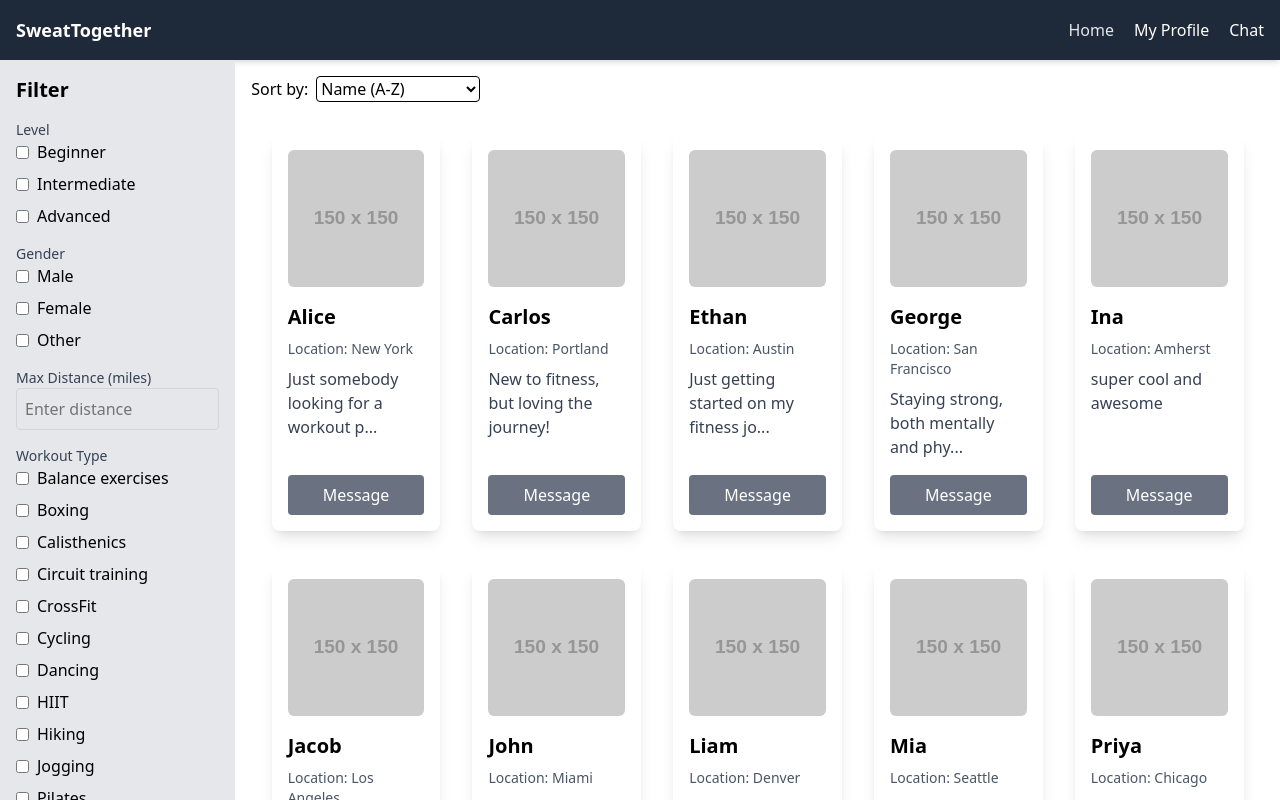
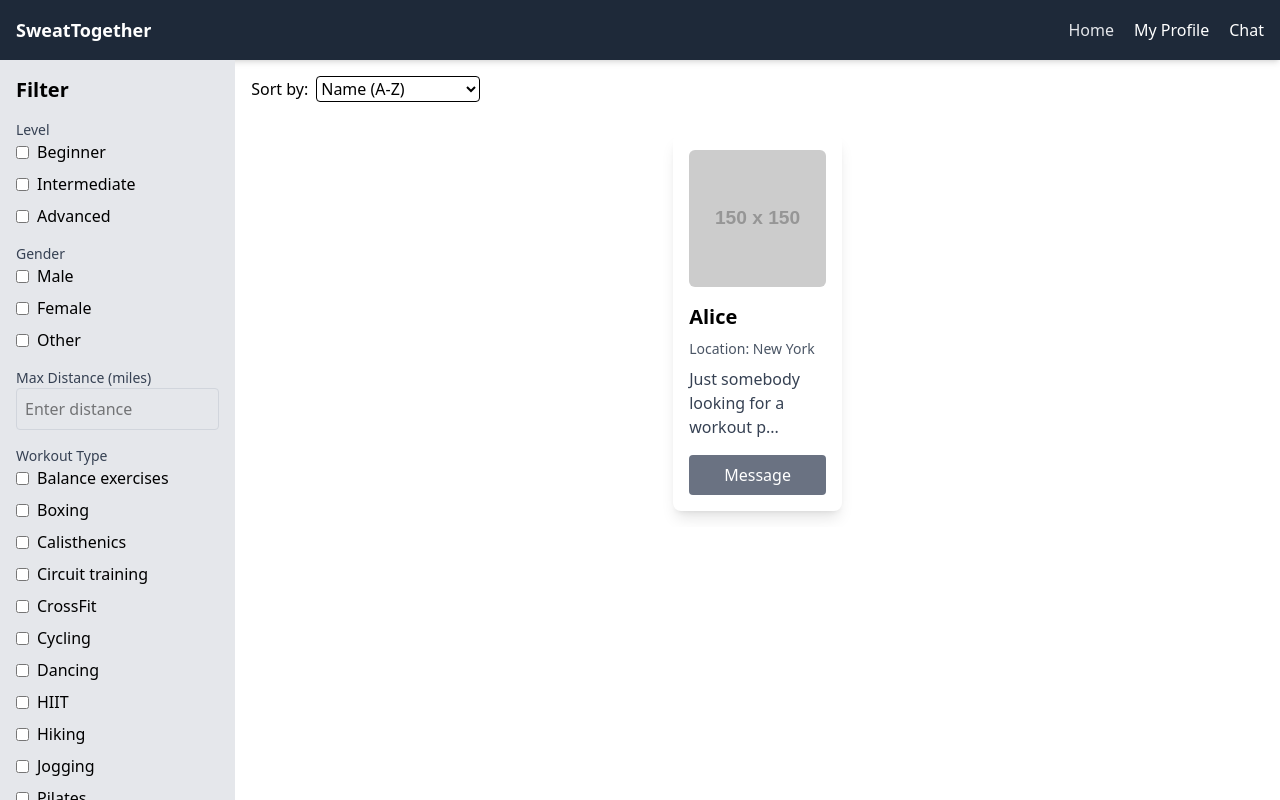
Before and after one commit to sagarikasonni/cs426-sweattogether, a React (Vite) app in the folder front-end/: page / in a window 1280 px wide. Shown: the top 800 px of the page. Built offline with nearby package versions, Linux system fonts and the light colour scheme.

Commit message:
Update mock profiles

```diff
--- a/front-end/src/mockData/MockProfiles.ts
+++ b/front-end/src/mockData/MockProfiles.ts
@@ -16,151 +16,7 @@ const profileData: ProfileModel[] = [
         level: "Beginner",
         workout_preferences: ["Running", "Swimming"],
         bio: "Just somebody looking for a workout partner.",
-    },
-    {
-        id: 2,
-        image: "https://placehold.co/150x150",
-        name: "Ina",
-        age: 21,
-        gender: "Female",
-        location: {
-            city: "Amherst",
-            state: "MA",
-            country: "USA",
-            zip_code: "01003",
-        },
-        level: "Advanced",
-        workout_preferences: ["Running", "Weightlifting", "Pilates", "Yoga"],
-        bio: "super cool and awesome",
-    },
-    {
-        id: 3,
-        image: "https://placehold.co/150x150",
-        name: "Jacob",
-        age: 27,
-        gender: "Male",
-        location: {
-            city: "Los Angeles",
-            state: "CA",
-            country: "USA",
-            zip_code: "90001",
-        },
-        level: "Intermediate",
-        workout_preferences: ["Cycling", "Boxing"],
-        bio: "Love outdoor workouts and staying fit.",
-    },
-    {
-        id: 4,
-        image: "https://placehold.co/150x150",
-        name: "Priya",
-        age: 25,
-        gender: "Female",
-        location: {
-            city: "Chicago",
-            state: "IL",
-            country: "USA",
-            zip_code: "60601",
-        },
-        level: "Advanced",
-        workout_preferences: ["Yoga", "Dancing", "Pilates"],
-        bio: "Fitness is my therapy!",
-    },
-    {
-        id: 5,
-        image: "https://placehold.co/150x150",
-        name: "Ethan",
-        age: 22,
-        gender: "Male",
-        location: {
-            city: "Austin",
-            state: "TX",
-            country: "USA",
-            zip_code: "73301",
-        },
-        level: "Beginner",
-        workout_preferences: ["Running", "Calisthenics"],
-        bio: "Just getting started on my fitness journey.",
-    },
-    {
-        id: 6,
-        image: "https://placehold.co/150x150",
-        name: "Mia",
-        age: 29,
-        gender: "Non-binary",
-        location: {
-            city: "Seattle",
-            state: "WA",
-            country: "USA",
-            zip_code: "98101",
-        },
-        level: "Intermediate",
-        workout_preferences: ["Rock Climbing", "Hiking", "Weightlifting"],
-        bio: "Adventure enthusiast looking for workout buddies.",
-    },
-    {
-        id: 7,
-        image: "https://placehold.co/150x150",
-        name: "John",
-        age: 35,
-        gender: "Male",
-        location: {
-            city: "Miami",
-            state: "FL",
-            country: "USA",
-            zip_code: "33101",
-        },
-        level: "Advanced",
-        workout_preferences: ["CrossFit", "Swimming"],
-        bio: "Competitive athlete looking to push limits.",
-    },
-    {
-        id: 8,
-        image: "https://placehold.co/150x150",
-        name: "Carlos",
-        age: 26,
-        gender: "Other",
-        location: {
-            city: "Portland",
-            state: "OR",
-            country: "USA",
-            zip_code: "97201",
-        },
-        level: "Beginner",
-        workout_preferences: ["Yoga", "Cycling"],
-        bio: "New to fitness, but loving the journey!",
-    },
-    {
-        id: 9,
-        image: "https://placehold.co/150x150",
-        name: "Liam",
-        age: 24,
-        gender: "Male",
-        location: {
-            city: "Denver",
-            state: "CO",
-            country: "USA",
-            zip_code: "80201",
-        },
-        level: "Intermediate",
-        workout_preferences: ["Running", "Weightlifting"],
-        bio: "Nature lover and fitness fanatic.",
-    },
-    {
-        id: 10,
-        image: "https://placehold.co/150x150",
-        name: "George",
-        age: 23,
-        gender: "Male",
-        location: {
-            city: "San Francisco",
-            state: "CA",
-            country: "USA",
-            zip_code: "94101",
-        },
-        level: "Advanced",
-        workout_preferences: ["Running", "Yoga", "Dancing"],
-        bio: "Staying strong, both mentally and physically.",
-    },
+    }
 ];
 
 export default profileData;
```
